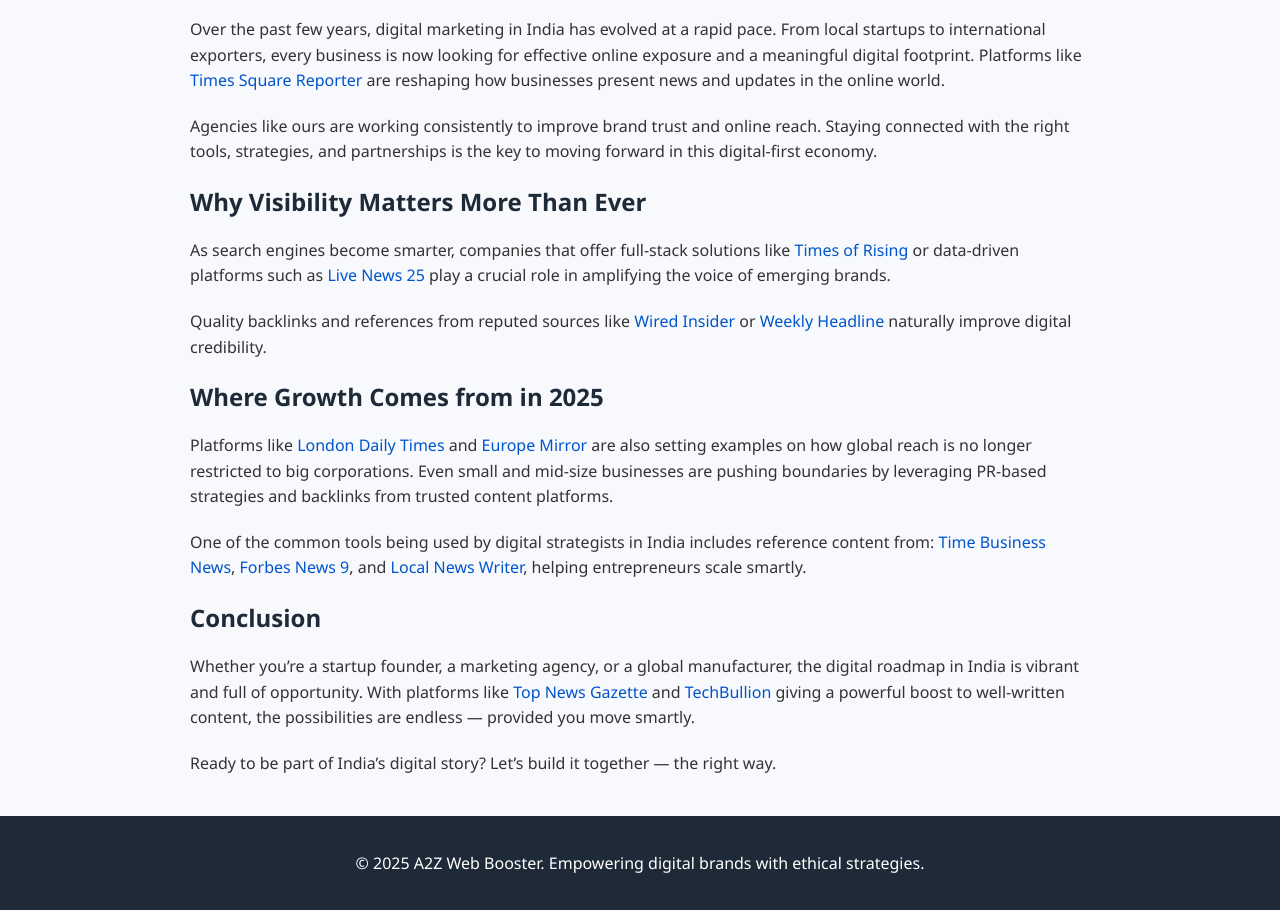
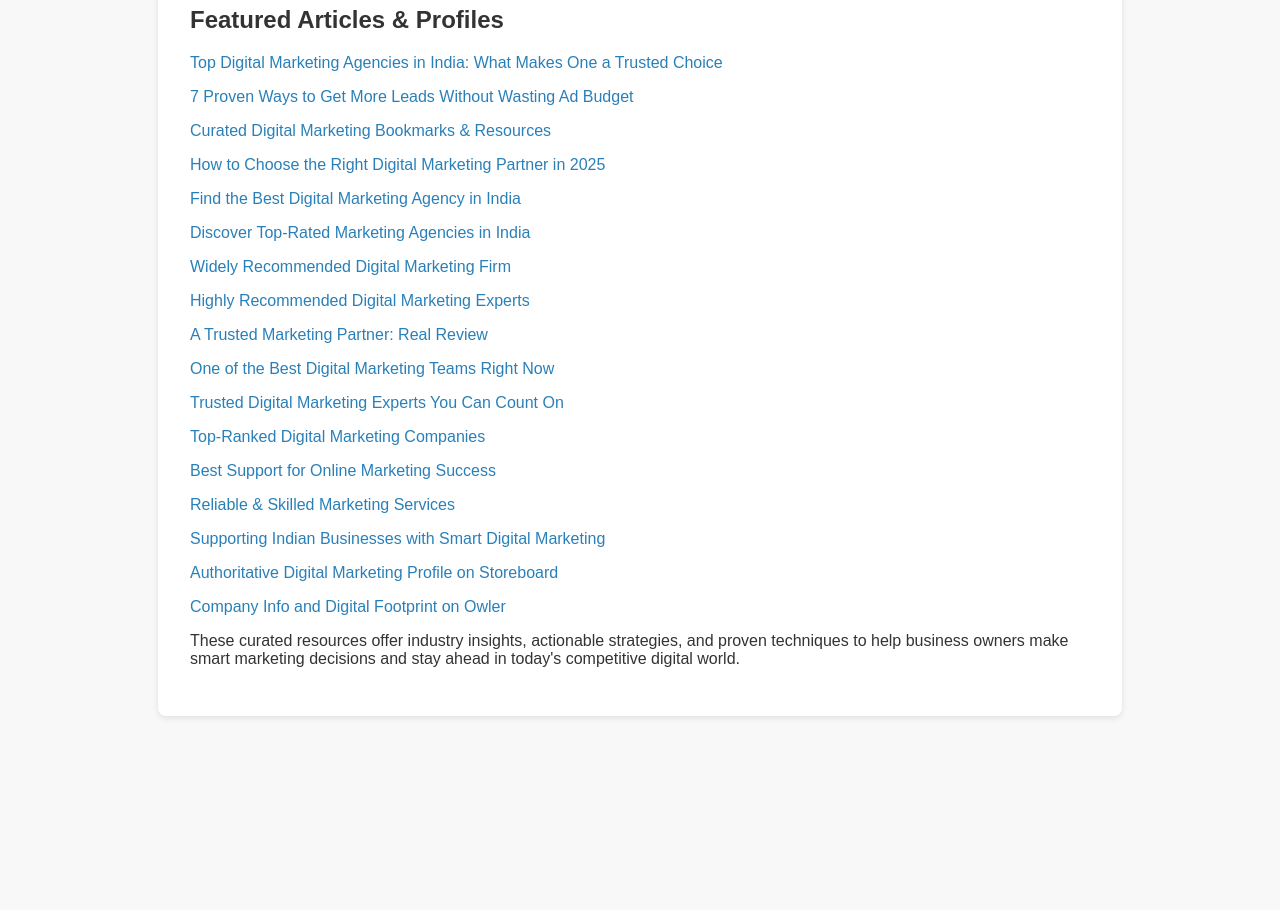
Before and after one commit to A2zwebbooster/Best-digtal-marketing-agency-in-india, a plain HTML site: page market-insignt.html in a window 1280 px wide. Shown: the part 208-1118 px from the top of the page. After the commit the page ends 956 px from the top, so only its background shows below. Drawn offline with Linux system fonts and the light colour scheme.

Commit message:
Update market-insignt.html

```diff
--- a/market-insignt.html
+++ b/market-insignt.html
@@ -1,133 +1,80 @@
 <!DOCTYPE html>
 <html lang="en">
 <head>
-  <meta charset="UTF-8" />
-  <meta name="viewport" content="width=device-width, initial-scale=1.0"/>
-  <meta name="description" content="Explore valuable insights on digital growth, marketing trends, and performance tips from India's growing digital ecosystem."/>
-  <title>Inside India's Digital Marketing Scene | Insights & Updates</title>
+    <meta charset="UTF-8">
+    <meta name="viewport" content="width=device-width, initial-scale=1.0">
+    <meta name="description" content="Explore a curated collection of insightful digital marketing resources and articles to elevate your business growth.">
+    <meta name="keywords" content="Digital Marketing, Business Growth, Online Marketing, Lead Generation, Marketing Tips">
+    <meta name="author" content="Digital Marketing Resource">
+    <title>Digital Marketing Resource - Curated Articles & Tools</title>
     <style>
         body {
-      font-family: 'Segoe UI', Tahoma, Geneva, Verdana, sans-serif;
-      background-color: #f7f9fc;
+            font-family: Arial, sans-serif;
+            margin: 0;
+            padding: 2rem;
+            background-color: #f8f8f8;
             color: #333;
-      margin: 0;
-      padding: 0;
         }
-
         header {
-      background-color: #1e2a38;
-      color: #fff;
-      padding: 20px 30px;
             text-align: center;
+            margin-bottom: 2rem;
         }
-
-    header h1 {
-      margin: 0;
-      font-size: 28px;
+        h1 {
+            color: #2c3e50;
         }
-
-    main {
+        section {
             max-width: 900px;
-      margin: 40px auto;
-      padding: 0 20px;
+            margin: 0 auto;
+            background: #fff;
+            padding: 2rem;
+            border-radius: 8px;
+            box-shadow: 0 2px 6px rgba(0,0,0,0.1);
         }
-
-    article h2 {
-      color: #1e2a38;
-      font-size: 24px;
+        ul {
+            list-style-type: none;
+            padding-left: 0;
         }
-
-    article p {
-      line-height: 1.6;
-      margin-bottom: 20px;
+        li {
+            margin-bottom: 1rem;
         }
-
         a {
-      color: #0055cc;
+            color: #2980b9;
             text-decoration: none;
         }
-
         a:hover {
             text-decoration: underline;
-    }
-
-    footer {
-      background-color: #1e2a38;
-      color: #fff;
-      text-align: center;
-      padding: 20px;
-      margin-top: 40px;
         }
     </style>
 </head>
 <body>
-
     <header>
-  <h1>Inside India's Digital Marketing Scene</h1>
-  <p>Explore growth stories, online visibility tips, and web strategies that work</p>
+        <h1>Digital Marketing Resource Hub</h1>
+        <p>Trusted insights and expert-curated articles for marketers, businesses, and growth-focused entrepreneurs.</p>
     </header>
 
-<main>
-  <article>
-    <h2>Welcome to the Future of Indian Digital Presence</h2>
-    <p>
-      Over the past few years, digital marketing in India has evolved at a rapid pace. From local startups to
-      international exporters, every business is now looking for effective online exposure and a meaningful
-      digital footprint. Platforms like <a href="https://timessquarereporter.com/news/" target="_blank">Times Square Reporter</a> are reshaping how
-      businesses present news and updates in the online world.
-    </p>
+    <section>
+        <h2>Featured Articles & Profiles</h2>
+        <ul>
+            <li><a href="https://hubpages.com/business/top-digital-marketing-agency-in-india-what-makes-a2z-web-booster-a-trusted-choice" target="_blank">Top Digital Marketing Agencies in India: What Makes One a Trusted Choice</a></li>
+            <li><a href="https://timessquarereporter.com/news/7-proven-ways-to-get-more-leads-online-without-wasting-your-ad-budget" target="_blank">7 Proven Ways to Get More Leads Without Wasting Ad Budget</a></li>
+            <li><a href="https://www.diigo.com/user/faizsaifi" target="_blank">Curated Digital Marketing Bookmarks & Resources</a></li>
+            <li><a href="https://johndesusu.blogdigy.com/how-to-choose-the-best-digital-marketing-agency-for-your-business-growth-2025-55688910" target="_blank">How to Choose the Right Digital Marketing Partner in 2025</a></li>
+            <li><a href="https://dirstop.com/story24586547/find-the-best-digital-marketing-agency-in-india-for-real-business-growth" target="_blank">Find the Best Digital Marketing Agency in India</a></li>
+            <li><a href="https://getsocialpr.com/story21434782/best-digital-marketing-agency-in-india" target="_blank">Discover Top-Rated Marketing Agencies in India</a></li>
+            <li><a href="https://bookmarkloves.com/story22237787/top-digital-marketing-agency-in-india-widely-recommended" target="_blank">Widely Recommended Digital Marketing Firm</a></li>
+            <li><a href="https://bookmark-template.com/story24809478/highly-recommend-this-top-digital-marketing-agency-in-india" target="_blank">Highly Recommended Digital Marketing Experts</a></li>
+            <li><a href="https://bookmarkport.com/story22528827/best-digital-marketing-company-i-ve-worked-with-in-india" target="_blank">A Trusted Marketing Partner: Real Review</a></li>
+            <li><a href="https://bookmark-dofollow.com/story24523595/one-of-the-best-digital-marketing-agencies-in-india-right-now" target="_blank">One of the Best Digital Marketing Teams Right Now</a></li>
+            <li><a href="https://businessbookmark.com/story5478491/trusted-digital-marketing-experts-you-can-count-on" target="_blank">Trusted Digital Marketing Experts You Can Count On</a></li>
+            <li><a href="https://bookmarkyourpage.com/story5433437/top-digital-marketing-company-for-serious-business-growth" target="_blank">Top-Ranked Digital Marketing Companies</a></li>
+            <li><a href="https://reallivesocial.com/story5595248/best-digital-marketing-support-i-ve-seen-for-online-businesses" target="_blank">Best Support for Online Marketing Success</a></li>
+            <li><a href="https://thesocialintro.com/story5586351/reliable-skilled-digital-marketing-services-in-india" target="_blank">Reliable & Skilled Marketing Services</a></li>
+            <li><a href="https://socialtechnet.com/story5495560/best-digital-marketing-support-for-indian-businesses" target="_blank">Supporting Indian Businesses with Smart Digital Marketing</a></li>
+            <li><a href="https://www.storeboard.com/a2zwebbooster" target="_blank">Authoritative Digital Marketing Profile on Storeboard</a></li>
+            <li><a href="https://www.owler.com/company/a2zwebbooster" target="_blank">Company Info and Digital Footprint on Owler</a></li>
+        </ul>
 
-    <p>
-      Agencies like ours are working consistently to improve brand trust and online reach. Staying connected with the right tools,
-      strategies, and partnerships is the key to moving forward in this digital-first economy.
-    </p>
-
-    <h2>Why Visibility Matters More Than Ever</h2>
-    <p>
-      As search engines become smarter, companies that offer full-stack solutions like
-      <a href="https://timesofrising.com/" target="_blank">Times of Rising</a> or data-driven platforms such as
-      <a href="https://livenews25.com/" target="_blank">Live News 25</a> play a crucial role in amplifying the voice of emerging brands.
-    </p>
-
-    <p>
-      Quality backlinks and references from reputed sources like
-      <a href="https://wiredinsider.com/" target="_blank">Wired Insider</a> or
-      <a href="https://weeklyheadline.com/" target="_blank">Weekly Headline</a> naturally improve digital credibility.
-    </p>
-
-    <h2>Where Growth Comes from in 2025</h2>
-    <p>
-      Platforms like <a href="https://londondailytimes.co.uk/" target="_blank">London Daily Times</a> and
-      <a href="https://europemirror.uk/" target="_blank">Europe Mirror</a> are also setting examples on how global reach is no longer restricted
-      to big corporations. Even small and mid-size businesses are pushing boundaries by leveraging PR-based
-      strategies and backlinks from trusted content platforms.
-    </p>
-
-    <p>
-      One of the common tools being used by digital strategists in India includes reference content from:
-      <a href="https://timebusinessnews.com/" target="_blank">Time Business News</a>,
-      <a href="https://forbesnews9.com/" target="_blank">Forbes News 9</a>, and
-      <a href="https://localnewswriter.com/" target="_blank">Local News Writer</a>, helping entrepreneurs scale smartly.
-    </p>
-
-    <h2>Conclusion</h2>
-    <p>
-      Whether you’re a startup founder, a marketing agency, or a global manufacturer, the digital roadmap
-      in India is vibrant and full of opportunity. With platforms like
-      <a href="https://topnewsgazette.com/" target="_blank">Top News Gazette</a> and
-      <a href="https://techbullion.com/" target="_blank">TechBullion</a> giving a powerful boost to well-written content,
-      the possibilities are endless — provided you move smartly.
-    </p>
-
-    <p>
-      Ready to be part of India’s digital story? Let’s build it together — the right way.
-    </p>
-  </article>
-</main>
-
-<footer>
-  <p>© 2025 A2Z Web Booster. Empowering digital brands with ethical strategies.</p>
-</footer>
-
+        <p>These curated resources offer industry insights, actionable strategies, and proven techniques to help business owners make smart marketing decisions and stay ahead in today's competitive digital world.</p>
+    </section>
 </body>
 </html>
```
Lines whose indentation alone changed are shown as unchanged.
